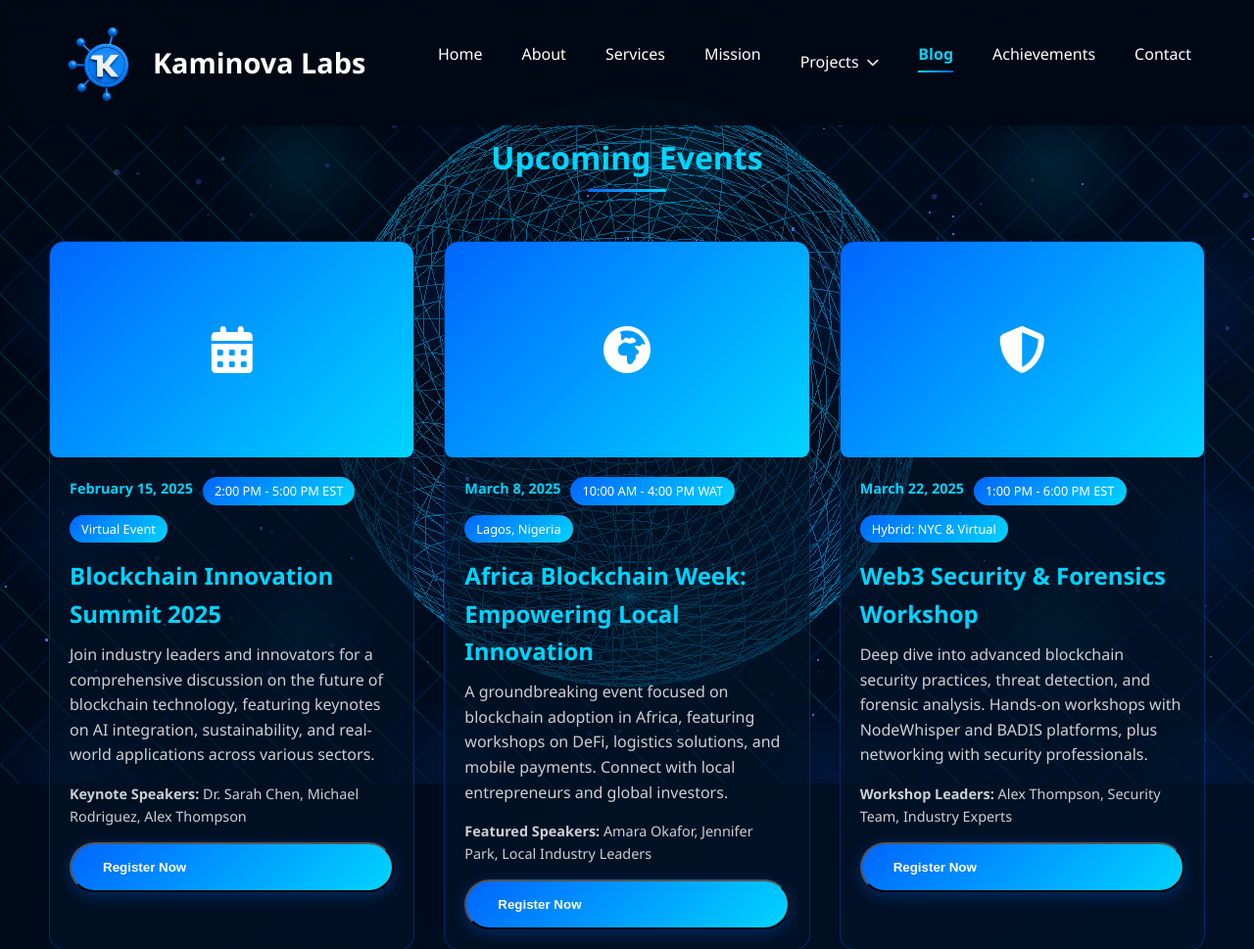
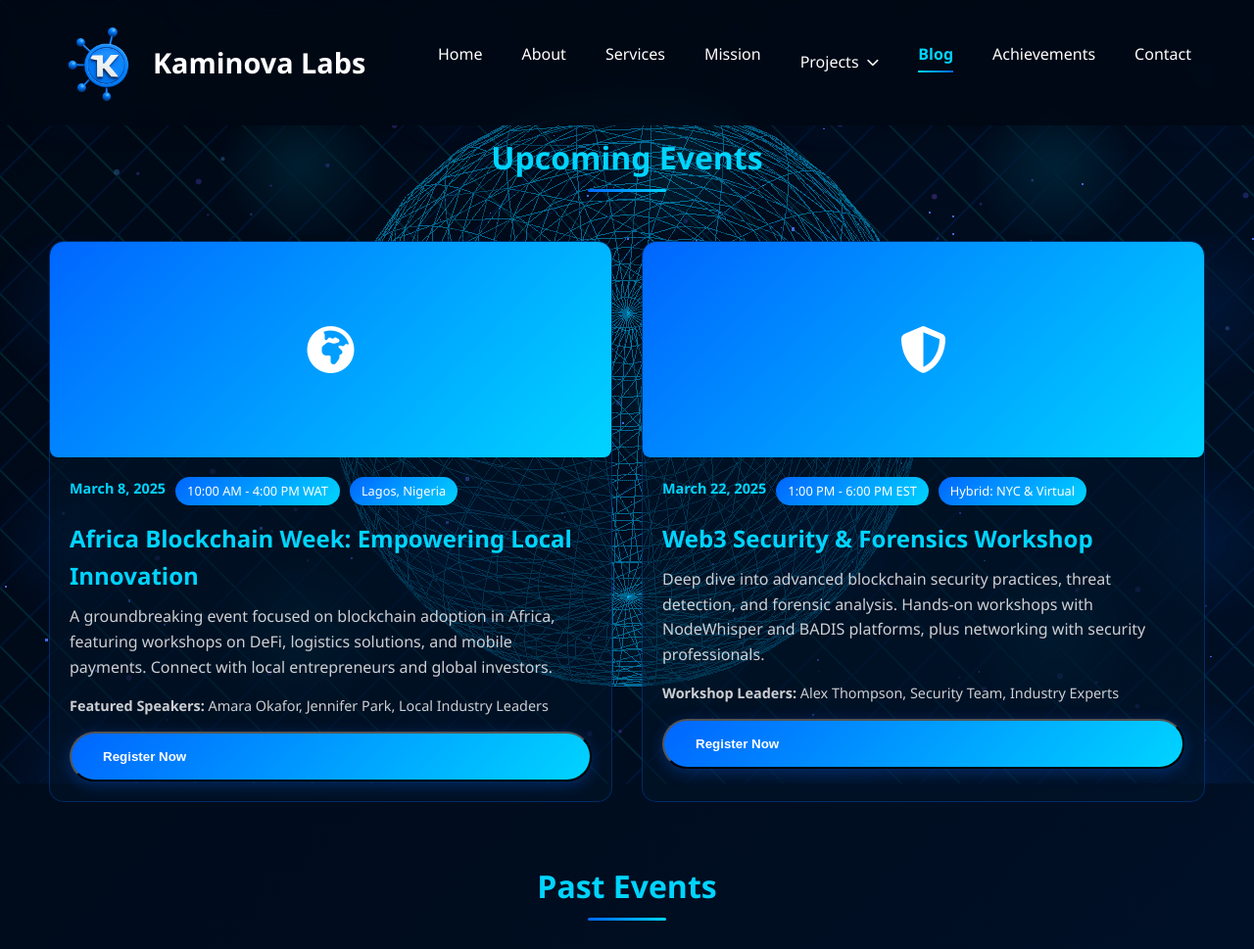
Before and after one commit to devdanalmag/kaminovalabs_old, a PHP site: page /blog.php in a window 1280 px wide. Shown: the top 969 px of the page at 98% size. Run offline with PHP 8.4, Linux system fonts and the light colour scheme; data comes from the database, SQL or seed files in the repository; data that the repository does not hold is empty; some libraries are stand-ins or nearby versions.

Commit message:
Comment out upcoming events section in blog.php for future reference

```diff
--- a/blog.php
+++ b/blog.php
@@ -198,7 +198,7 @@ $ADDRESS   = getSetting($pdo, 'contact_address', '123 Innovation Drive, Nigeria'
             <div class="event-category">
                 <h3 class="category-title" style="padding-top: 35px;">Upcoming Events</h3>
                 <div class="projects-grid">
-                    <div class="project-card event-card">
+                    <!-- <div class="project-card event-card">
                         <div class="project-img event-img">
                             <i class="fas fa-calendar-alt"></i>
                         </div>
@@ -219,7 +219,7 @@ $ADDRESS   = getSetting($pdo, 'contact_address', '123 Innovation Drive, Nigeria'
                             <button class="btn btn-primary register-btn" data-event="blockchain-summit">Register
                                 Now</button>
                         </div>
-                    </div>
+                    </div> -->
 
                     <div class="project-card event-card">
                         <div class="project-img event-img">
```
